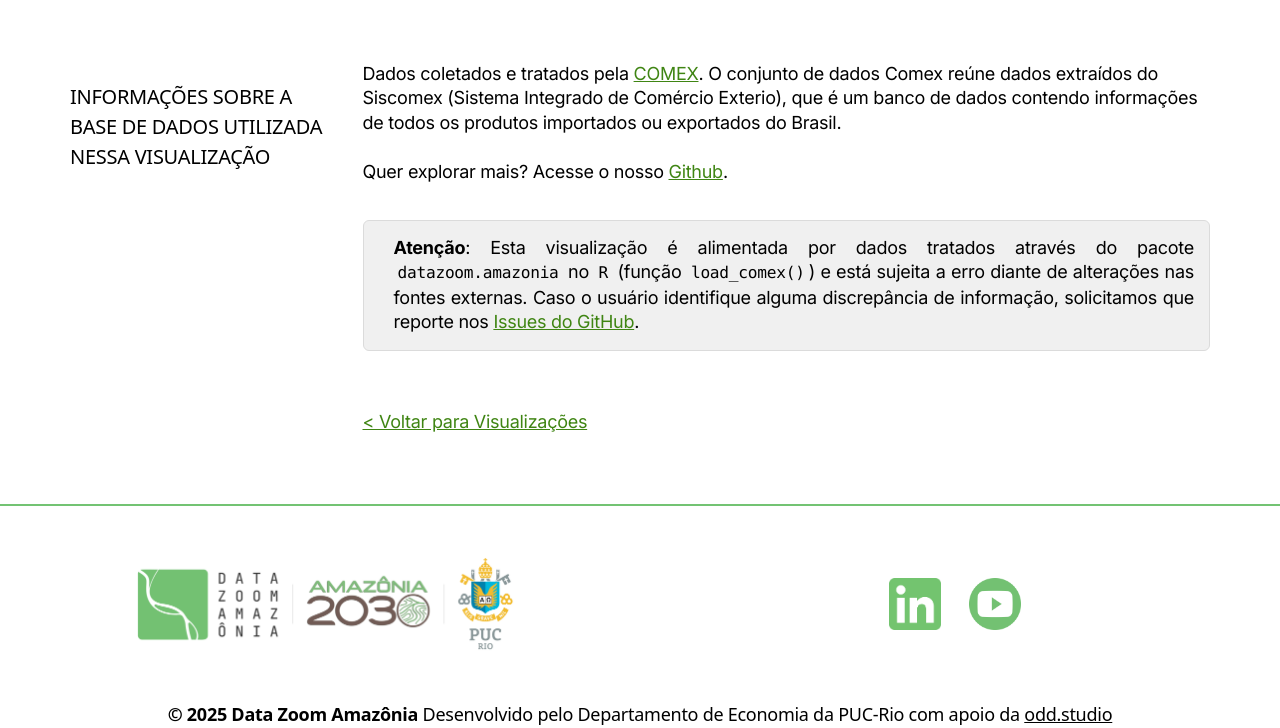
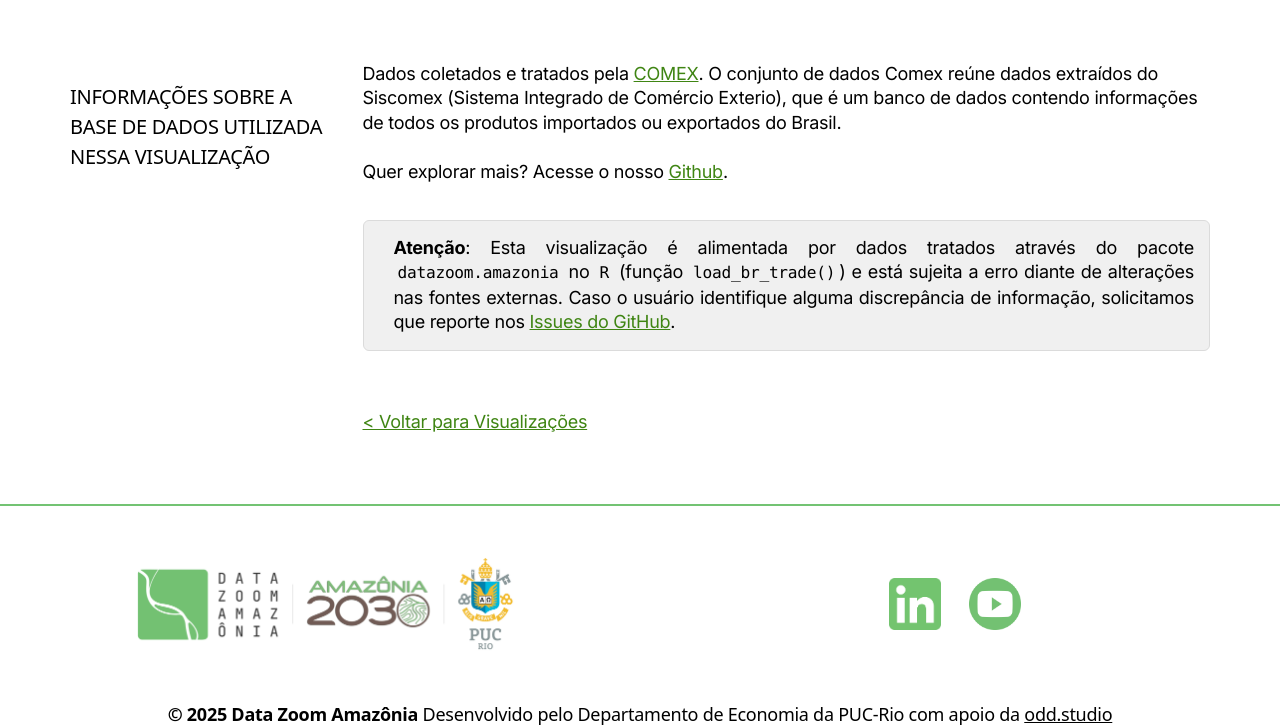
Before and after one commit to datazoompuc/amazonia, a Jekyll site: the page built from pt/viz/sankey-do-volume-de-exportacao-da-amazonia-por-pais-de-destino.md, in a window 1280 px wide and 900 px high, scrolled down 1227 px, cut to the strip 172-900 px from the top of the window. Built offline with Jekyll 4.4.1, drawn with Linux system fonts in a browser that asks for light colours; nearby versions of some CDN libraries.

Commit message:
fix ref function
load_comex() -> load_br_trade()

```diff
--- a/pt/viz/sankey-do-volume-de-exportacao-da-amazonia-por-pais-de-destino.md
+++ b/pt/viz/sankey-do-volume-de-exportacao-da-amazonia-por-pais-de-destino.md
@@ -46,7 +46,7 @@ description: "Comércio exterior na Amazônia (COMEX): Valor da exportação de
      <br>
       <p style="background:#f0f0f0;border:1px solid #dbdbdb;border-radius:6px; padding:15px 15px 15px 30px; text-align: justify;">
         <strong>Atenção</strong>: Esta visualização é alimentada por dados tratados através do pacote
-        <code class = "code_viz">datazoom.amazonia</code> no <code class = "code_viz">R</code> (função <code class = "code_viz">load_comex()</code>) e está sujeita a erro diante de
+        <code class = "code_viz">datazoom.amazonia</code> no <code class = "code_viz">R</code> (função <code class = "code_viz">load_br_trade()</code>) e está sujeita a erro diante de
         alterações nas fontes externas. Caso o usuário identifique alguma discrepância de informação, solicitamos que reporte nos
         <a href="https://github.com/datazoompuc/datazoom.amazonia/issues" target="_blank" rel="noreferrer noopener">Issues do GitHub</a>.
       </p>
```
